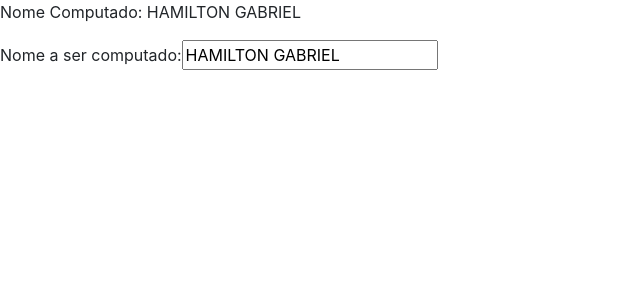
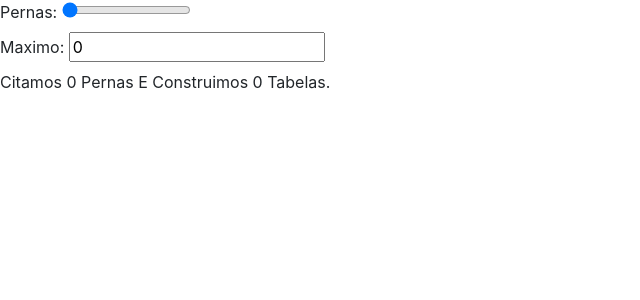
Before and after one commit to hamiltongabriel/vue-init, a Vue app: page /#/ in a window 1280 px wide. Shown: the top 300 px of the page, without its empty margins (0-640 px from the left). Built offline with nearby package versions, Linux system fonts and the light colour scheme.

Commit message:
Propriedade Computada

```diff
--- /dev/null
+++ b/src/components/propriedadeComputada/QuantidadeConstruida.vue
@@ -0,0 +1,44 @@
+<template>
+  <div>
+    <label>Pernas: <input v-model="legCount" type="range" ></label>
+    <br>
+    <label>Maximo: <input @input="update" :value="tableCount"></label>
+    <br>
+    <output>
+      Citamos {{legCount}} Pernas
+      E Construimos {{tableCount}} Tabelas.
+    </output>
+  </div>
+</template>
+
+<script>
+export default {
+  nome: 'QuantidadeConstruida',
+  data: () => ({
+    legCount: 0
+  }),
+  computed: {
+    tableCount: {
+      // Descobrindo o numero de tabelas.
+      // pega o valor da propriedade
+      get () {
+        return this.legCount / 4
+      },
+      // Define o numero de Tabelas
+      set (newValue) {
+        this.legCount = newValue * 4
+      }
+    }
+  },
+  // Metodo de atualizacao.
+  methods: {
+    update (e) {
+      this.tableCount = e.target.value
+    }
+  }
+}
+</script>
+
+<style scoped>
+
+</style>
--- a/src/router/index.js
+++ b/src/router/index.js
@@ -1,6 +1,6 @@
 import Vue from 'vue'
 import Router from 'vue-router'
-import HelloWorld from '@/components/propriedadeComputada/Getter&Setter'
+import HelloWorld from '@/components/propriedadeComputada/QuantidadeConstruida'
 
 Vue.use(Router)
 
```
Also changed, not shown: src/components/delimiters/teste.vue (deleted, +0 -15 lines).
